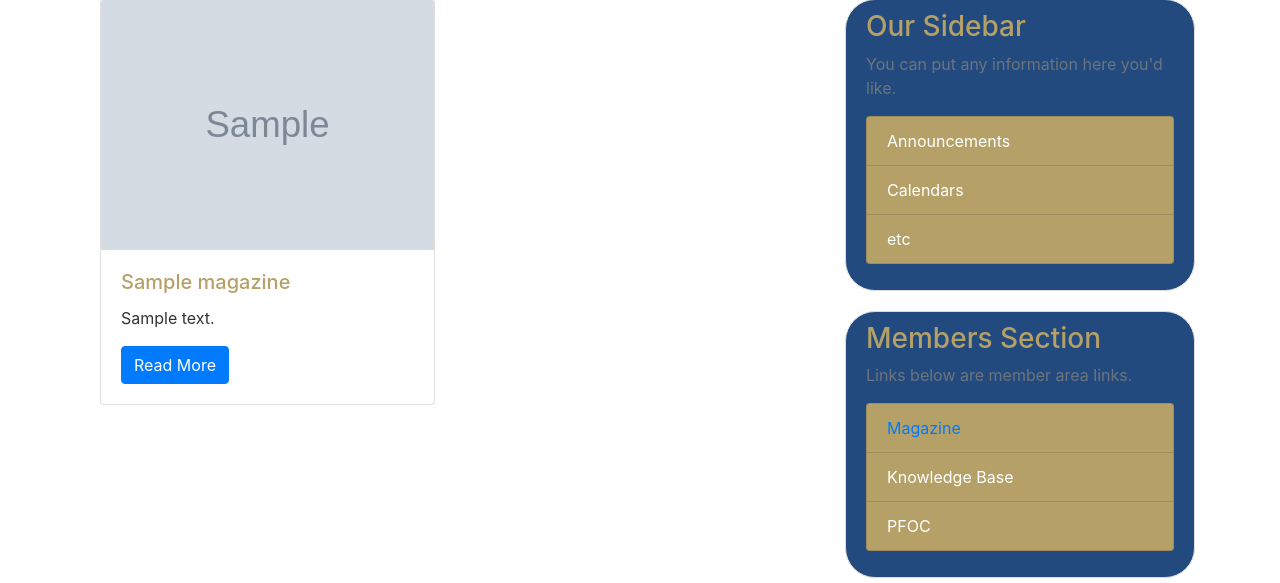
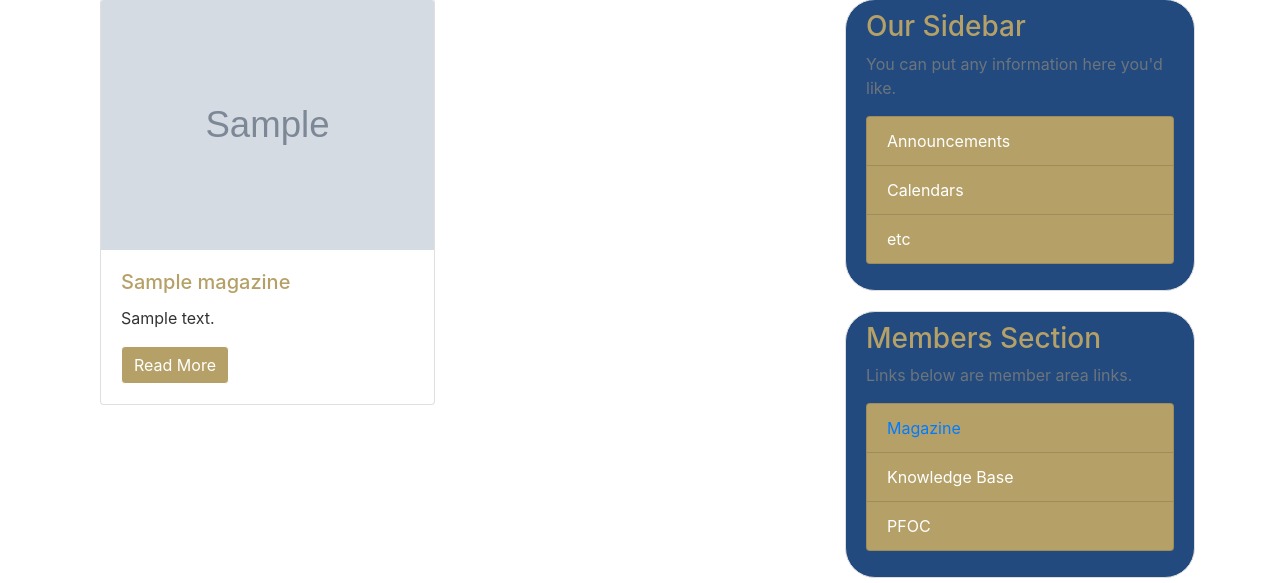
Before and after one commit to DermotKelly/POA, a Django app: page /magazine/list/ in a window 1280 px wide. Shown: the part 345-928 px from the top of the page. Run offline with Django 4.2, Linux system fonts and the light colour scheme; a user stored in the database is signed in; tables that the repository leaves empty hold one stand-in row (values such as "Sample post"); grey boxes marked "Sample" are stand-in pictures; some libraries are stand-ins or nearby versions.

Commit message:
main.css

```diff
--- a/django_project/magazine/templates/magazine/magazine_list.html
+++ b/django_project/magazine/templates/magazine/magazine_list.html
@@ -6,7 +6,7 @@
 <div class="container">
     <div class="row gx-5">
         {% for magazine in magazines %}
-        <div class="col-12 col-md-6 col-lg-6">
+        <div class="col-12 col-md-4 col-lg-6">
             <div class="card h-100">
                 <img src="{{ magazine.cover_image.url }}" alt="{{ magazine.title }}" class="card-img-top">
                 <div class="card-body">
--- a/django_project/static/css/main.css
+++ b/django_project/static/css/main.css
@@ -106,3 +106,9 @@ a.text-body{
   color: #ffffff;
   background-color: #b5a168;
 }
+
+.btn-primary {
+  color: #ffffff;
+  background-color: #b5a168;
+  border-color: #ffffff;
+}
```
